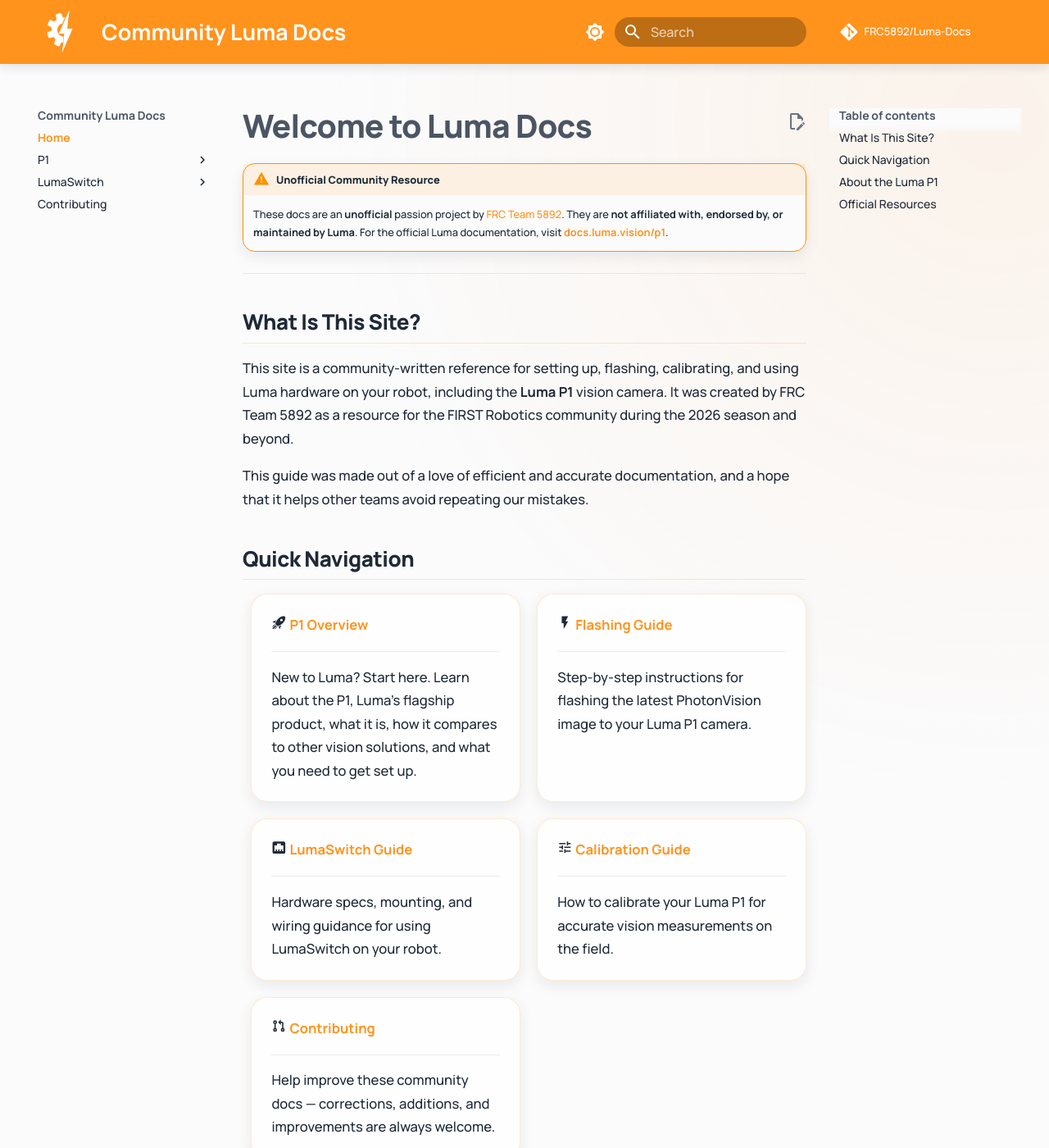
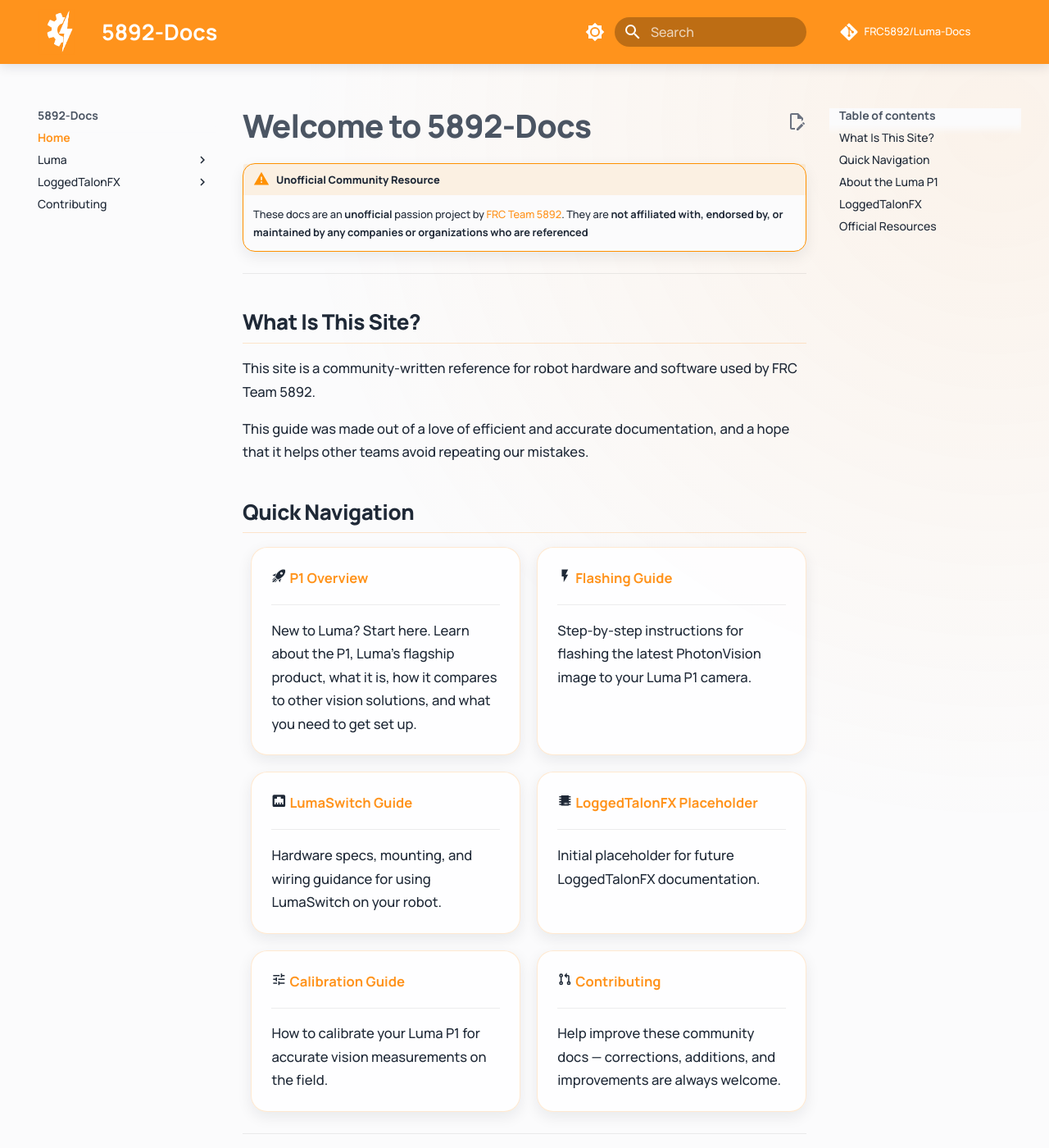
Before and after one commit to FRC5892/Luma-Docs, an MkDocs documentation site: the page built from docs/index.md, in a window 1280 px wide and 1400 px high. Shown: the whole window at 82% size. Built offline with MkDocs 1.6.1 and Material for MkDocs 9.7.7, drawn with Linux system fonts in a browser that asks for light colours; comment, search, counter and statistics services are not loaded; some of the changed text lies outside the part shown.

Commit message:
Revise documentation to reflect FRC Team 5892 branding; update README, index, and mkdocs configuration. Add placeholder for LoggedTalonFX documentation and remove obsolete logo asset.

```diff
--- a/docs/index.md
+++ b/docs/index.md
@@ -1,16 +1,13 @@
-# Welcome to Luma Docs
+# Welcome to 5892-Docs
 
 !!! warning "Unofficial Community Resource"
     These docs are an **unofficial** passion project by [FRC Team 5892](https://github.com/FRC5892).
-    They are **not affiliated with, endorsed by, or maintained by Luma**.
-    For the official Luma documentation, visit **[docs.luma.vision/p1](https://docs.luma.vision/p1/)**.
-
+    They are **not affiliated with, endorsed by, or maintained by any companies or organizations who are referenced**
 ---
 
 ## What Is This Site?
 
-This site is a community-written reference for setting up, flashing, calibrating, and using Luma hardware on your robot, including the
-**Luma P1** vision camera. It was created by FRC Team 5892 as a resource for the FIRST Robotics community during the 2026 season and beyond.
+This site is a community-written reference for robot hardware and software used by FRC Team 5892.
 
 This guide was made out of a love of efficient and accurate documentation, and a hope that it helps other teams avoid repeating our mistakes.
 
@@ -36,6 +33,12 @@ This guide was made out of a love of efficient and accurate documentation, and a
     ---
 
     Hardware specs, mounting, and wiring guidance for using LumaSwitch on your robot.
+
+-   :material-chip: **[LoggedTalonFX Placeholder](loggedtalonfx/placeholder.md)**
+
+    ---
+
+    Initial placeholder for future LoggedTalonFX documentation.
 
 -   :material-tune: **[Calibration Guide](p1/calibration.md)**
 
@@ -73,6 +76,13 @@ Key highlights:
 
 ---
 
+## LoggedTalonFX
+
+This section is currently a placeholder while documentation is being drafted.
+See [LoggedTalonFX Placeholder](loggedtalonfx/placeholder.md).
+
+---
+
 ## Official Resources
 
 | Resource | Link |
--- a/mkdocs.yml
+++ b/mkdocs.yml
@@ -1,6 +1,6 @@
-site_name: Community Luma Docs
+site_name: 5892-Docs
 site_url: https://frc5892.github.io
-site_description: Community documentation for Luma products
+site_description: Community documentation by FRC Team 5892
   Community documentation for the Luma P1 FRC vision camera — a FRC 5892
   passion project. Not affiliated with Luma.
 site_author: FRC Team 5892
@@ -91,16 +91,19 @@ plugins:
 
 nav:
   - Home: index.md
-  - P1:
-    - Overview: p1/overview.md
-    - Prerequisites: p1/prerequisites.md
-    - Flashing: p1/flashing.md
-    - Networking: p1/networking.md
-    - Calibration: p1/calibration.md
-    - Troubleshooting: p1/troubleshooting.md
-  - LumaSwitch:
-    - Overview: guides/lumaswitch/overview.md
-    - Mounting: guides/lumaswitch/mounting.md
-    - Wiring: guides/lumaswitch/wiring.md
-    - Troubleshooting: guides/lumaswitch/troubleshooting.md
+  - Luma:
+    - P1:
+      - Overview: p1/overview.md
+      - Prerequisites: p1/prerequisites.md
+      - Flashing: p1/flashing.md
+      - Networking: p1/networking.md
+      - Calibration: p1/calibration.md
+      - Troubleshooting: p1/troubleshooting.md
+    - LumaSwitch:
+      - Overview: guides/lumaswitch/overview.md
+      - Mounting: guides/lumaswitch/mounting.md
+      - Wiring: guides/lumaswitch/wiring.md
+      - Troubleshooting: guides/lumaswitch/troubleshooting.md
+  - LoggedTalonFX:
+    - Placeholder: loggedtalonfx/placeholder.md
   - Contributing: contributing.md
```
Also changed, not shown: README.md (+2 -2 lines), docs/loggedtalonfx/placeholder.md (added, +12 -0 lines), docs/assets/logo.png (deleted).
